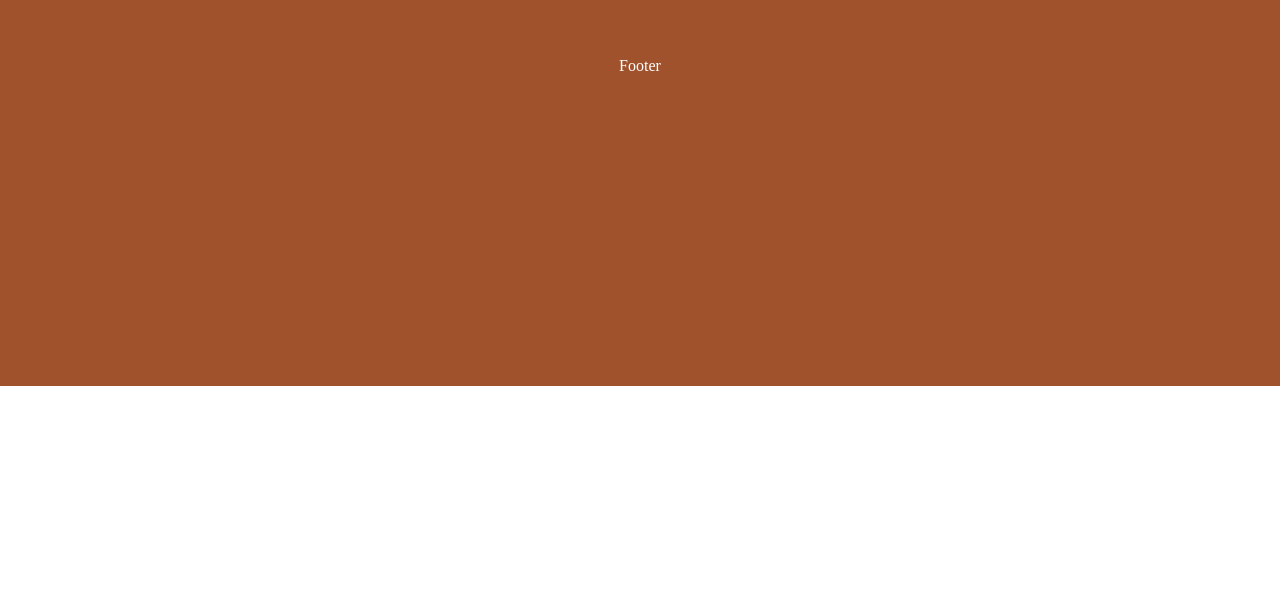
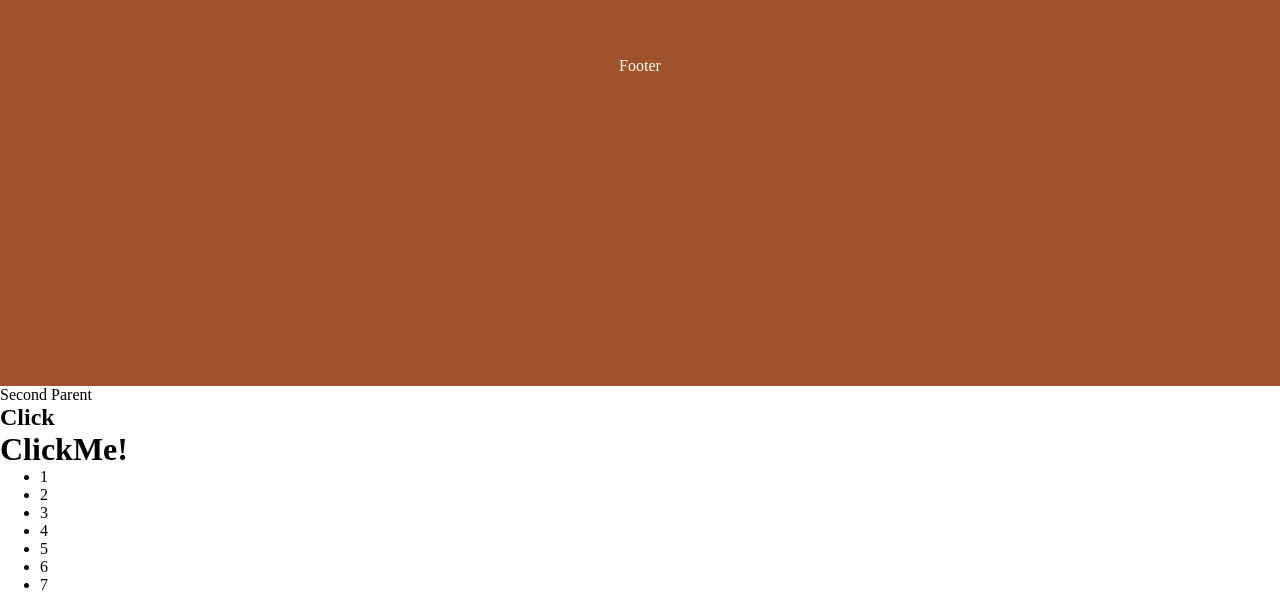
Before and after one commit to amar-jondhalekar/React-Js-Projects, a React (Vite) app in the folder first-project/: page / in a window 1280 px wide. Shown: the part 984-1578 px from the top of the page. Before the commit the page ends 1370 px from the top, so only its background shows below. Built offline with nearby package versions, Linux system fonts and the light colour scheme.

Commit message:
map array

```diff
--- a/first-project/src/App.jsx
+++ b/first-project/src/App.jsx
@@ -8,7 +8,9 @@ function App() {
   function clickMe(){
     console.log('hey!!!');
   }
+  const array = [1, 2, 3, 4, 5, 6, 7];
   return(
+    <>
     <div>
       <Navigation/>
       <div className="main_container">
@@ -19,6 +21,11 @@ function App() {
       <MainSection/>
       <MainSection/>
       <MainSection/>
+      </div>
+      <Footer/>
+    </div>
+    <div>
+      Second Parent
       {/* checking js code execution directly in jsx */}
       <h2 onClick={() => {
         console.log('Hi');
@@ -27,9 +34,13 @@ function App() {
         ClickMe!
       </h1>
 
-      </div>
-      <Footer/>
+      <ul>
+        {array.map((value, index) => (
+            <li key={index}> {value} </li>
+          ))}
+      </ul>
     </div>
+    </>
   )
 }
 
```
